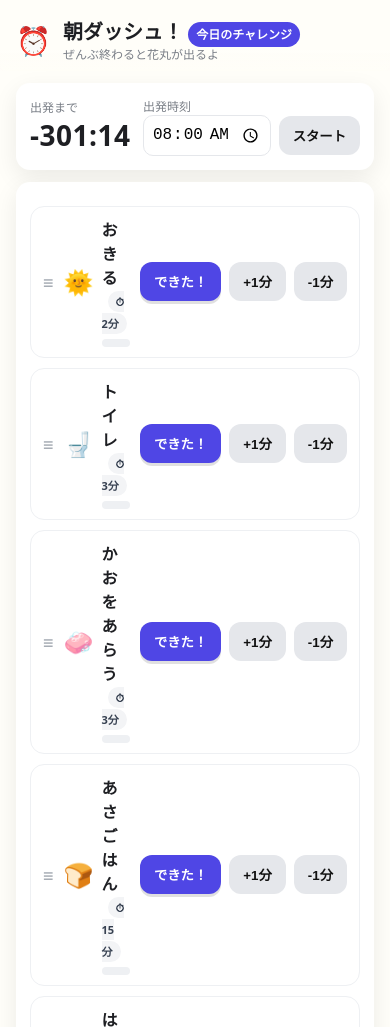
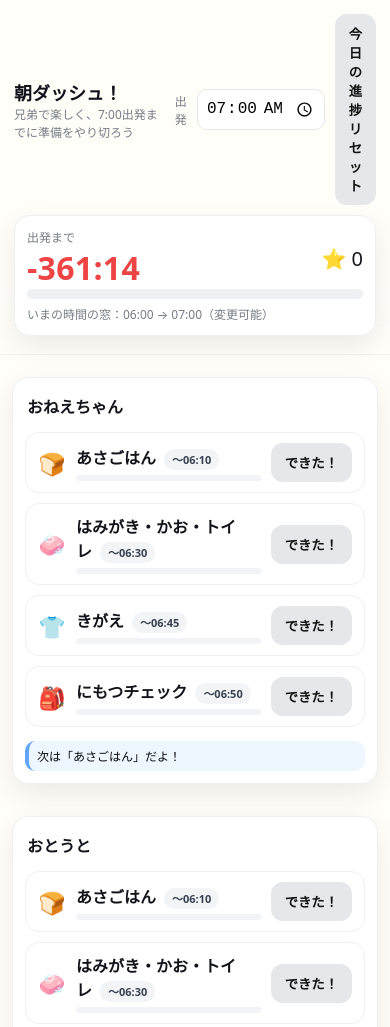
Before and after one commit to sing555/asa-dash, a plain HTML site: page index.html in a window 390 px wide. Shown: the top 1027 px of the page. Drawn offline with Linux system fonts and the light colour scheme.

Commit message:
Update index.html

```diff
--- a/index.html
+++ b/index.html
@@ -3,307 +3,351 @@
 <head>
 <meta charset="utf-8" />
 <meta name="viewport" content="width=device-width,initial-scale=1" />
-<title>朝ダッシュ！ | モーニングルーティン</title>
+<title>朝ダッシュ！ | 兄弟で楽しくモーニング</title>
+<meta name="theme-color" content="#4f46e5" />
 <style>
   :root{
-    --bg:#fffef9; --card:#ffffff; --ink:#1e1f23; --muted:#7a7f87;
-    --accent:#2abf77; --accent2:#4f46e5; --danger:#ef4444;
-    --shadow:0 8px 24px rgba(0,0,0,.08);
+    --bg:#fffef9; --card:#ffffff; --ink:#12131a; --muted:#767b85;
+    --accent:#4f46e5; --accent2:#22c55e; --danger:#ef4444;
+    --barbg:#eef0f3; --shadow:0 10px 28px rgba(0,0,0,.08);
   }
-  body{margin:0;background:var(--bg);color:var(--ink);font-family:system-ui,-apple-system,Segoe UI,Roboto,Helvetica,Arial,sans-serif;}
-  header{padding:16px 16px 8px;display:flex;align-items:center;gap:12px;position:sticky;top:0;background:linear-gradient(180deg,#fffef9 70%,transparent);backdrop-filter:saturate(1.2) blur(4px);z-index:2}
-  h1{font-size:20px;margin:0}
-  .badge{font-size:12px;color:#fff;background:var(--accent2);padding:4px 8px;border-radius:999px}
-  .container{padding:0 16px 80px;max-width:720px;margin:0 auto}
-  .card{background:var(--card);border-radius:14px;box-shadow:var(--shadow);padding:14px;margin:12px 0}
-  .row{display:flex;align-items:center;gap:12px}
-  .grow{flex:1}
-  .time{font-variant-numeric:tabular-nums}
-  .timer{font-size:28px;font-weight:700;letter-spacing:.5px}
+  *{box-sizing:border-box}
+  body{margin:0;background:var(--bg);color:var(--ink);font-family:system-ui,-apple-system,Segoe UI,Roboto,Helvetica,Arial,sans-serif}
+  header{position:sticky;top:0;z-index:10;background:linear-gradient(180deg,#fffef9 80%,#fff0);backdrop-filter:saturate(1.1) blur(4px);padding:14px 14px 8px;border-bottom:1px solid #f1f2f4}
+  .row{display:flex;gap:12px;align-items:center}
+  .space{justify-content:space-between}
+  h1{font-size:18px;margin:0}
+  .timer{font-variant-numeric:tabular-nums;font-size:32px;font-weight:800;letter-spacing:.3px}
+  .late{color:var(--danger)}
   .muted{color:var(--muted);font-size:12px}
-  .field{display:flex;gap:8px;align-items:center}
+  .bar{height:10px;background:var(--barbg);border-radius:999px;overflow:hidden}
+  .bar > span{display:block;height:100%;background:var(--accent);width:0%}
+  .wrap{padding:12px;max-width:980px;margin:0 auto}
+  .card{background:var(--card);border:1px solid #eef0f3;border-radius:16px;box-shadow:var(--shadow);padding:12px;margin:10px 0}
+  .controls{gap:10px}
   input[type=time]{font-size:16px;border:1px solid #e5e7eb;border-radius:10px;padding:8px}
-  button{appearance:none;border:0;border-radius:12px;padding:10px 14px;background:var(--accent2);color:#fff;font-weight:700;box-shadow:0 3px 0 rgba(0,0,0,.12);cursor:pointer}
-  button.secondary{background:#e5e7eb;color:#111;box-shadow:none}
-  button.ghost{background:transparent;color:var(--muted);box-shadow:none}
-  button.danger{background:var(--danger)}
-  ul#tasks{list-style:none;margin:0;padding:0}
-  li.task{display:flex;align-items:center;gap:10px;background:#fff;border:1px solid #eef0f3;border-radius:14px;padding:10px 12px;margin:10px 0;touch-action:none}
-  .handle{cursor:grab;font-size:18px;color:#9aa1aa}
-  .icon{font-size:24px;width:28px;text-align:center}
-  .task-main{flex:1}
-  .task-title{font-weight:700}
-  .bar{height:8px;background:#eef0f3;border-radius:999px;overflow:hidden;margin-top:6px}
-  .bar > span{display:block;height:100%;background:var(--accent);width:0%}
-  .chip{font-size:11px;background:#f3f4f6;color:#374151;border-radius:999px;padding:3px 8px;margin-left:6px}
-  .done{opacity:.55;text-decoration:line-through}
-  .right{display:flex;align-items:center;gap:8px}
+  button{appearance:none;border:0;border-radius:12px;padding:10px 14px;background:var(--accent);color:#fff;font-weight:700}
+  button.secondary{background:#e5e7eb;color:#111}
+  button.ghost{background:transparent;color:var(--muted)}
+  .grid{display:grid;grid-template-columns:1fr;gap:12px}
+  @media(min-width:680px){ .grid{grid-template-columns:1fr 1fr} }
+  .kid{display:flex;flex-direction:column;gap:10px}
+  .kid h2{font-size:16px;margin:4px 2px}
+  ul.tasks{list-style:none;margin:0;padding:0;display:flex;flex-direction:column;gap:10px}
+  li.task{display:grid;grid-template-columns:auto 1fr auto;gap:10px;align-items:center;border:1px solid #eef0f3;border-radius:14px;padding:10px 12px;background:#fff}
+  .icon{font-size:22px;width:28px;text-align:center}
+  .title{font-weight:700}
+  .due{font-size:11px;color:#374151;background:#f3f4f6;border-radius:999px;padding:3px 8px;margin-left:8px}
+  .done .title{text-decoration:line-through;opacity:.6}
+  .progress{height:6px;background:#f2f3f6;border-radius:999px;overflow:hidden;margin-top:6px}
+  .progress > span{display:block;height:100%;background:var(--accent2);width:0%}
+  .nav{font-size:12px;color:#0a0a0a;background:#eef7ff;border-left:4px solid #60a5fa;padding:6px 8px;border-radius:10px;margin-top:4px}
   .star{font-size:20px}
-  footer.fab{position:fixed;left:0;right:0;bottom:0;padding:12px;background:linear-gradient(180deg,transparent,rgba(255,255,255,.9)), #fff;border-top:1px solid #eee;display:flex;gap:8px;justify-content:center}
-  .confetti{position:fixed;inset:0;pointer-events:none}
+  .cele{position:fixed;inset:0;pointer-events:none}
+  .center{display:flex;align-items:center;gap:10px}
+  .footer{position:fixed;left:0;right:0;bottom:0;padding:10px;background:#ffffffcc;border-top:1px solid #eee;backdrop-filter:blur(6px)}
+  .history{font-size:13px}
 </style>
 </head>
 <body>
-  <header class="row">
-    <div style="font-size:28px">⏰</div>
-    <div class="grow">
-      <h1>朝ダッシュ！ <span class="badge">今日のチャレンジ</span></h1>
-      <div class="muted">ぜんぶ終わると花丸が出るよ</div>
+  <header>
+    <div class="row space">
+      <div>
+        <h1>朝ダッシュ！</h1>
+        <div class="muted">兄弟で楽しく、7:00出発までに準備をやり切ろう</div>
+      </div>
+      <div class="row controls">
+        <label class="muted">出発</label>
+        <input type="time" id="departAt" />
+        <button class="secondary" id="resetDay">今日の進捗リセット</button>
+      </div>
+    </div>
+    <div class="card">
+      <div class="row space">
+        <div>
+          <div class="muted">出発まで</div>
+          <div id="countdown" class="timer">--:--</div>
+        </div>
+        <div class="center">
+          <div class="star" id="stars">⭐ 0</div>
+        </div>
+      </div>
+      <div class="bar" aria-label="残り時間"><span id="timeBar"></span></div>
+      <div class="muted" id="windowHint" style="margin-top:6px"></div>
     </div>
   </header>
 
-  <div class="container">
-    <div class="card row">
-      <div class="grow">
-        <div class="muted">出発まで</div>
-        <div class="timer time" id="countdown">--:--</div>
+  <main class="wrap">
+    <div class="grid">
+      <section class="kid card" id="kidA">
+        <h2>おねえちゃん</h2>
+        <ul class="tasks" id="tasksA"></ul>
+        <div class="nav" id="nextA">次は —</div>
+      </section>
+      <section class="kid card" id="kidB">
+        <h2>おとうと</h2>
+        <ul class="tasks" id="tasksB"></ul>
+        <div class="nav" id="nextB">次は —</div>
+      </section>
+    </div>
+
+    <section class="card">
+      <h3 style="margin:6px 2px">履歴</h3>
+      <div class="history" id="history"></div>
+      <div class="row" style="margin-top:8px;justify-content:flex-end">
+        <button class="ghost" id="clearHistory">履歴を全消去</button>
+      </div>
+    </section>
+  </main>
+
+  <canvas id="cele" class="cele"></canvas>
+
+<script>
+/* ====== 設定・初期値 ====== */
+const KEY="asadash_v4";
+const START_HOUR=6; // 6:00固定（ゲージの基準）
+const DEFAULT_DEPART="07:00";
+const TASKS_DEF=[
+  {id:"meal",  title:"あさごはん", icon:"🍞", due:"06:10"},
+  {id:"hyg",   title:"はみがき・かお・トイレ", icon:"🧼", due:"06:30"},
+  {id:"dress", title:"きがえ", icon:"👕", due:"06:45"},
+  {id:"bag",   title:"にもつチェック", icon:"🎒", due:"06:50"},
+];
+const KIDS=["A","B"]; // A=おねえちゃん, B=おとうと
+
+/* ====== 状態 ====== */
+const todayStr=()=>{const d=new Date();return d.toISOString().slice(0,10)};
+const dayKey=()=>`${KEY}:${todayStr()}`;
+function defaultState(){
+  const baseTasks=()=>TASKS_DEF.map(t=>({...t, done:false, p:0, ts:null}));
+  return {
+    depart: localStorage.getItem(KEY+":lastDepart") || DEFAULT_DEPART,
+    stars: Number(localStorage.getItem(KEY+":stars")||0),
+    kids:{
+      A:{ name:"おねえちゃん", tasks:baseTasks(), startedAt:null, finishedAt:null },
+      B:{ name:"おとうと", tasks:baseTasks(), startedAt:null, finishedAt:null },
+    },
+    history: JSON.parse(localStorage.getItem(KEY+":history")||"[]"),
+    best: JSON.parse(localStorage.getItem(KEY+":best")||"null"), // {date, finishedAt}
+  };
+}
+let state = JSON.parse(localStorage.getItem(dayKey())||"null") || defaultState();
+
+/* ====== DOM ====== */
+const $depart=document.getElementById("departAt");
+const $count=document.getElementById("countdown");
+const $bar=document.getElementById("timeBar");
+const $hint=document.getElementById("windowHint");
+const $stars=document.getElementById("stars");
+const $tasksA=document.getElementById("tasksA");
+const $tasksB=document.getElementById("tasksB");
+const $nextA=document.getElementById("nextA");
+const $nextB=document.getElementById("nextB");
+const $hist=document.getElementById("history");
+const $reset=document.getElementById("resetDay");
+const $clearHist=document.getElementById("clearHistory");
+
+/* ====== 保存 ====== */
+function persist(){
+  localStorage.setItem(dayKey(), JSON.stringify(state));
+  localStorage.setItem(KEY+":lastDepart", state.depart);
+  localStorage.setItem(KEY+":stars", String(state.stars));
+  localStorage.setItem(KEY+":history", JSON.stringify(state.history));
+  localStorage.setItem(KEY+":best", JSON.stringify(state.best));
+}
+
+/* ====== 時刻ユーティリティ ====== */
+function todayAt(hhmm){ // "06:10" -> Date today
+  const [h,m]=hhmm.split(":").map(Number);
+  const d=new Date(); d.setHours(h,m,0,0); return d;
+}
+function fmtHM(d){const h=String(d.getHours()).padStart(2,"0"), m=String(d.getMinutes()).padStart(2,"0"); return `${h}:${m}`;}
+function diffMs(a,b){return a-b;}
+function clamp(v,min,max){return Math.max(min,Math.min(max,v));}
+
+/* ====== タスク描画 ====== */
+function renderKid(kidId, $list, $next){
+  $list.innerHTML="";
+  const k=state.kids[kidId];
+  k.tasks.forEach((t,idx)=>{
+    const li=document.createElement("li"); li.className="task"+(t.done?" done":"");
+    li.innerHTML=`
+      <div class="icon">${t.icon}</div>
+      <div>
+        <div class="title">${t.title}<span class="due">〜${t.due}</span></div>
+        <div class="progress" aria-valuemin="0" aria-valuemax="100" aria-valuenow="${t.p}"><span style="width:${t.p}%"></span></div>
       </div>
       <div>
-        <div class="muted">出発時刻</div>
-        <div class="field">
-          <input type="time" id="departAt" />
-          <button class="secondary" id="startDay">スタート</button>
-        </div>
+        <button class="secondary" data-act="toggle">${t.done?"もどす":"できた！"}</button>
       </div>
-    </div>
-
-    <div class="card">
-      <ul id="tasks"></ul>
-      <div class="row" style="justify-content:space-between;margin-top:4px">
-        <button class="ghost" id="resetDay">今日の進捗をリセット</button>
-        <div class="muted">長押しまたは「≡」で並び替え</div>
-      </div>
-    </div>
-
-    <div class="card row">
-      <div class="grow">
-        <div class="muted">ごほうび</div>
-        <div id="stars" class="star" aria-live="polite">⭐ 0</div>
-      </div>
-      <button class="danger" id="clearAll">すべて初期化</button>
-    </div>
-  </div>
-
-  <canvas class="confetti" id="confetti"></canvas>
-
-<script>
-/** ------- 初期データ ------- **/
-const DEFAULT_TASKS = [
-  { id:'wake',   title:'おきる',         icon:'🌞', minutes:2 },
-  { id:'toilet', title:'トイレ',         icon:'🚽', minutes:3 },
-  { id:'wash',   title:'かおをあらう',   icon:'🧼', minutes:3 },
-  { id:'meal',   title:'あさごはん',     icon:'🍞', minutes:15 },
-  { id:'brush',  title:'はみがき',       icon:'🪥', minutes:3 },
-  { id:'dress',  title:'きがえる',       icon:'👕', minutes:5 },
-  { id:'bag',    title:'にもつチェック', icon:'🎒', minutes:3 },
-  { id:'shoes',  title:'くつをはく',     icon:'👟', minutes:2 },
-];
-const KEY = 'asaDashV1';
-const todayKey = () => {
-  const d = new Date(); const y=d.getFullYear(), m=d.getMonth()+1, day=d.getDate();
-  return `${KEY}:${y}-${String(m).padStart(2,'0')}-${String(day).padStart(2,'0')}`;
-};
-const defaultState = () => ({
-  departAt: '08:00',
-  tasks: DEFAULT_TASKS.map(t => ({...t, done:false, progress:0})),
-  stars: 0,
-});
-function loadState() {
-  const raw = localStorage.getItem(todayKey());
-  if (raw) try { return JSON.parse(raw); } catch {}
-  // 新しい日になったら初期タスク順も引き継ぎたい：最後の並びがある場合は使う
-  const last = localStorage.getItem(KEY+':lastOrder');
-  const st = defaultState();
-  if (last) {
-    const ids = JSON.parse(last);
-    st.tasks.sort((a,b)=>ids.indexOf(a.id)-ids.indexOf(b.id));
-  }
-  // 直近の出発時刻
-  const lastDepart = localStorage.getItem(KEY+':lastDepart');
-  if (lastDepart) st.departAt = lastDepart;
-  return st;
-}
-function saveState() {
-  localStorage.setItem(todayKey(), JSON.stringify(state));
-  localStorage.setItem(KEY+':lastOrder', JSON.stringify(state.tasks.map(t=>t.id)));
-  localStorage.setItem(KEY+':lastDepart', state.departAt);
+    `;
+    li.querySelector("button").addEventListener("click",()=>{
+      // 開始時刻を記録（最初の完了が押された瞬間を開始とみなす）
+      if (!k.startedAt) k.startedAt=new Date().toISOString();
+      t.done=!t.done; t.p=t.done?100:0; t.ts = t.done ? new Date().toISOString() : null;
+      sfx("done"); sprinkle(li); // 演出
+      // 次タスクナビ
+      const next = k.tasks.find(x=>!x.done);
+      $next.textContent = next ? `次は「${next.title}」だよ！` : `全部できた！おつかれさま！`;
+      // 完了チェック
+      if (allKidsDone()){
+        celebrate();
+        recordHistory();
+      }
+      persist(); render();
+    });
+    $list.appendChild(li);
+  });
+  // 初期ナビ
+  const nxt=k.tasks.find(x=>!x.done);
+  $next.textContent = nxt ? `次は「${nxt.title}」だよ！` : `全部できた！おつかれさま！`;
 }
 
-/** ------- 状態 ------- **/
-let state = loadState();
+function renderHistory(){
+  const items = state.history.slice(-7).reverse(); // 直近7件
+  if (items.length===0){ $hist.textContent="まだ履歴はありません。"; return; }
+  $hist.innerHTML = items.map(h=>{
+    const bestBadge = (state.best && state.best.finishedAt===h.finishedAt) ? " 🏆ベスト" : "";
+    return `<div style="padding:6px 0;border-bottom:1px dashed #eee">
+      <div><strong>${h.date}</strong> 完了 ${h.finishedAt}${bestBadge}</div>
+      <div class="muted">おねえちゃん: ${h.kids.A.map(x=>`${x.id}:${x.time}`).join(" / ")}</div>
+      <div class="muted">おとうと: ${h.kids.B.map(x=>`${x.id}:${x.time}`).join(" / ")}</div>
+    </div>`;
+  }).join("");
+}
 
-/** ------- DOM参照 ------- **/
-const $tasks = document.getElementById('tasks');
-const $departAt = document.getElementById('departAt');
-const $countdown = document.getElementById('countdown');
-const $stars = document.getElementById('stars');
-const $startDay = document.getElementById('startDay');
-const $resetDay = document.getElementById('resetDay');
-const $clearAll = document.getElementById('clearAll');
+function render(){
+  $depart.value = state.depart;
+  $stars.textContent = `⭐ ${state.stars}`;
+  renderKid("A",$tasksA,$nextA);
+  renderKid("B",$tasksB,$nextB);
+  renderHistory();
+}
 
-/** ------- レンダリング ------- **/
-function render() {
-  $departAt.value = state.departAt;
-  $stars.textContent = `⭐ ${state.stars}`;
-  $tasks.innerHTML = '';
-  state.tasks.forEach((t,i)=>{
-    const li = document.createElement('li');
-    li.className = 'task';
-    li.draggable = true;
-    li.dataset.id = t.id;
-    li.innerHTML = `
-      <div class="handle" title="並び替え">≡</div>
-      <div class="icon" aria-hidden="true">${t.icon}</div>
-      <div class="task-main ${t.done?'done':''}">
-        <div class="task-title">${t.title}
-          <span class="chip time">⏱ ${t.minutes}分</span>
-        </div>
-        <div class="bar" role="progressbar" aria-valuemin="0" aria-valuemax="100" aria-valuenow="${t.progress}">
-          <span style="width:${t.progress}%"></span>
-        </div>
-      </div>
-      <div class="right">
-        <button class="${t.done?'secondary':''}" data-action="toggle">${t.done?'もどす':'できた！'}</button>
-        <button class="secondary" data-action="+">+1分</button>
-        <button class="secondary" data-action="-">-1分</button>
-      </div>
-    `;
-    // ボタン動作
-    li.querySelectorAll('button').forEach(btn=>{
-      btn.addEventListener('click',()=>{
-        const act = btn.dataset.action;
-        const task = state.tasks.find(x=>x.id===t.id);
-        if (act==='toggle') {
-          task.done = !task.done;
-          if (task.done) task.progress = 100;
-          chime(task.done ? 'done':'click');
-          if (allDone()) celebrate();
-        } else if (act==='+') {
-          task.progress = Math.min(100, task.progress + Math.round(100/(task.minutes||1)));
-        } else if (act==='-') {
-          task.progress = Math.max(0, task.progress - Math.round(100/(task.minutes||1)));
-        }
-        saveState(); render();
-      });
-    });
-    // DnD
-    li.addEventListener('dragstart', (e)=>{
-      e.dataTransfer.setData('text/plain', t.id);
-    });
-    li.addEventListener('dragover', (e)=>{ e.preventDefault(); li.style.background='#f7f7fb'; });
-    li.addEventListener('dragleave', ()=>{ li.style.background='#fff'; });
-    li.addEventListener('drop',(e)=>{
-      e.preventDefault(); li.style.background='#fff';
-      const fromId = e.dataTransfer.getData('text/plain');
-      const toId = t.id;
-      if (fromId===toId) return;
-      const arr = state.tasks;
-      const from = arr.findIndex(x=>x.id===fromId);
-      const to = arr.findIndex(x=>x.id===toId);
-      const [moved] = arr.splice(from,1);
-      arr.splice(to,0,moved);
-      chime('move'); saveState(); render();
-    });
-    $tasks.appendChild(li);
-  });
-}
-function allDone(){ return state.tasks.every(t=>t.done); }
-
-/** ------- 時刻・タイマー ------- **/
-function tick(){
-  // 残り時間
-  const [hh,mm] = state.departAt.split(':').map(Number);
-  const now = new Date();
-  const dep = new Date(now);
-  dep.setHours(hh, mm, 0, 0);
-  let ms = dep - now;
-  let neg = false;
-  if (ms < 0) { neg = true; ms = -ms; }
+/* ====== カウントダウン＆ゲージ ====== */
+function timerTick(){
+  const now=new Date();
+  const depart=todayAt(state.depart);
+  const start=todayAt(String(START_HOUR).padStart(2,"0")+":00");
+  // 残り
+  let ms = depart - now;
+  const neg = ms<0;
+  if (neg) ms = -ms;
   const m = Math.floor(ms/60000);
   const s = Math.floor((ms%60000)/1000);
-  $countdown.textContent = `${neg?'-':''}${String(m).padStart(2,'0')}:${String(s).padStart(2,'0')}`;
-  requestAnimationFrame(()=>{}); // noop for smoother paint
+  $count.textContent = `${neg?"-":""}${String(m).padStart(2,"0")}:${String(s).padStart(2,"0")}`;
+  $count.classList.toggle("late", neg);
+  // ゲージ（start→depart の区間に対する now の位置）
+  const total = depart - start;
+  const remain = clamp(depart - now, 0, total);
+  const pct = clamp( (remain/total)*100, 0, 100 );
+  $bar.style.width = `${pct}%`;
+  $bar.style.background = neg ? "var(--danger)" : "var(--accent)";
+  $hint.textContent = `いまの時間の窓：${fmtHM(start)} → ${fmtHM(depart)}（変更可能）`;
 }
-setInterval(tick, 500);
+setInterval(timerTick, 250);
 
-/** ------- ごほうび & 演出 ------- **/
-function celebrate(){
-  state.stars += 1; saveState(); render(); confettiBurst(); chime('celebrate');
-}
-
-/** ------- 音（WebAudioで軽量ビープ） ------- **/
+/* ====== 祝福演出・効果音 ====== */
 let audioCtx;
-function chime(type='click'){
+function sfx(type="click"){
   try{
     audioCtx = audioCtx || new (window.AudioContext||window.webkitAudioContext)();
-    const o = audioCtx.createOscillator(), g = audioCtx.createGain();
+    const o=audioCtx.createOscillator(), g=audioCtx.createGain();
     o.connect(g); g.connect(audioCtx.destination);
-    const map = {
-      click:{f:660, dur:0.06},
-      done:{f:880, dur:0.12},
-      move:{f:520, dur:0.06},
-      celebrate:{f:1040, dur:0.18},
-    };
-    const {f, dur} = map[type] || map.click;
-    o.frequency.value = f; g.gain.value=.06;
-    const t = audioCtx.currentTime;
+    // ランダム音階（達成感を変化させる）
+    const base = {done:[660,740,830,990], win:[880,1040,1240], click:[520,600,680]}[type] || [600];
+    const f = base[Math.floor(Math.random()*base.length)];
+    o.frequency.value = f; g.gain.value=.07;
+    const t=audioCtx.currentTime; const dur = type==="win" ? 0.22 : 0.12;
     o.start(t); o.stop(t+dur);
   }catch(e){}
 }
-
-/** ------- コンフェッティ ------- **/
-const canvas = document.getElementById('confetti');
-const ctx = canvas.getContext('2d');
-let confs = [];
-function resize(){ canvas.width = innerWidth; canvas.height = innerHeight; }
-addEventListener('resize', resize); resize();
-function confettiBurst(){
-  const colors = ['#facc15','#60a5fa','#34d399','#fb7185','#a78bfa'];
-  for(let i=0;i<120;i++){
-    confs.push({
-      x: canvas.width/2, y: 40,
-      vx: (Math.random()-0.5)*6, vy: Math.random()*-6-2,
-      g: 0.12, size: Math.random()*6+3, color: colors[Math.floor(Math.random()*colors.length)], ttl: 160
-    });
+const canvas=document.getElementById("cele"); const ctx=canvas.getContext("2d");
+function resize(){ canvas.width=innerWidth; canvas.height=innerHeight } addEventListener("resize",resize); resize();
+let parts=[];
+function sprinkle(el){
+  const r=el.getBoundingClientRect();
+  const x=r.left+r.width/2, y=r.top+scrollY;
+  for(let i=0;i<20;i++){
+    parts.push({x,y,vx:(Math.random()-0.5)*4,vy:Math.random()*-5-2,g:.18,size:Math.random()*5+2,color:["#facc15","#60a5fa","#34d399","#fb7185","#a78bfa"][i%5],ttl:100});
+  }
+}
+function burstCenter(){
+  const x=innerWidth/2, y=80;
+  for(let i=0;i<140;i++){
+    parts.push({x,y,vx:(Math.random()-0.5)*7,vy:Math.random()*-7-2,g:.12,size:Math.random()*6+3,color:["#facc15","#60a5fa","#34d399","#fb7185","#a78bfa"][i%5],ttl:160});
   }
 }
 function anim(){
   ctx.clearRect(0,0,canvas.width,canvas.height);
-  confs.forEach(p=>{
-    p.ttl--; p.vy += p.g; p.x += p.vx; p.y += p.vy;
-    ctx.fillStyle = p.color;
-    ctx.fillRect(p.x, p.y, p.size, p.size);
+  parts.forEach(p=>{
+    p.ttl--; p.vy+=p.g; p.x+=p.vx; p.y+=p.vy;
+    ctx.fillStyle=p.color; ctx.fillRect(p.x,p.y,p.size,p.size);
   });
-  confs = confs.filter(p=>p.ttl>0 && p.y < canvas.height+20);
+  parts = parts.filter(p=>p.ttl>0 && p.y<canvas.height+30);
   requestAnimationFrame(anim);
 }
 anim();
 
-/** ------- イベント ------- **/
-$departAt.addEventListener('change',()=>{
-  state.departAt = $departAt.value || '08:00';
-  saveState(); tick();
+/* ====== すべて完了？ ====== */
+function allKidsDone(){
+  return KIDS.every(kid=>{
+    return state.kids[kid].tasks.every(t=>t.done);
+  });
+}
+function celebrate(){
+  state.stars += 1;
+  sfx("win"); burstCenter();
+}
+
+/* ====== 履歴・ベスト ====== */
+function recordHistory(){
+  const now = new Date();
+  // 兄弟の個別記録
+  const recKids = {};
+  KIDS.forEach(kid=>{
+    const k=state.kids[kid];
+    k.finishedAt = k.finishedAt || now.toISOString();
+    recKids[kid] = k.tasks.map(t=>{
+      return {id:t.id, time: t.ts ? t.ts.slice(11,16) : "--:--"};
+    });
+  });
+  const finishedHM = fmtHM(now);
+  const rec = {date: todayStr(), finishedAt: finishedHM, kids: recKids};
+  state.history.push(rec);
+  // ベスト：終了時刻が最も早い（6:00スタート前提で単純比較）
+  const toMin=hm=>{const [h,m]=hm.split(":").map(Number); return h*60+m;}
+  if (!state.best || toMin(finishedHM) < toMin(state.best.finishedAt)){
+    state.best = {date: rec.date, finishedAt: finishedHM};
+  }
+  persist(); renderHistory();
+}
+
+/* ====== イベント ====== */
+$depart.addEventListener("change",()=>{
+  state.depart = $depart.value || DEFAULT_DEPART;
+  persist(); timerTick();
 });
-$startDay.addEventListener('click', ()=>{
-  // 進捗0 & 完了解除（順番は保持）
-  state.tasks.forEach(t=>{ t.done=false; t.progress=0; });
-  saveState(); render(); chime('click');
+$reset.addEventListener("click",()=>{
+  if(!confirm("今日の進捗をリセットしますか？")) return;
+  KIDS.forEach(kid=>{
+    const k=state.kids[kid];
+    k.tasks = TASKS_DEF.map(t=>({...t, done:false, p:0, ts:null}));
+    k.startedAt=null; k.finishedAt=null;
+  });
+  persist(); render();
 });
-$resetDay.addEventListener('click', ()=>{
-  if (!confirm('今日の進捗をリセットしますか？')) return;
-  state.tasks.forEach(t=>{ t.done=false; t.progress=0; });
-  saveState(); render();
-});
-$clearAll.addEventListener('click', ()=>{
-  if (!confirm('データをすべて初期化しますか？（今日・履歴・設定）')) return;
-  Object.keys(localStorage).forEach(k=>{
-    if (k.startsWith(KEY)) localStorage.removeItem(k);
-  });
-  state = defaultState(); saveState(); render();
+$clearHist.addEventListener("click",()=>{
+  if(!confirm("履歴をすべて削除しますか？")) return;
+  state.history=[]; state.best=null; persist(); renderHistory();
 });
 
-/** ------- 初期表示 ------- **/
-render(); tick();
+/* ====== 初期描画 ====== */
+(function init(){
+  // depart 初期値セット（未設定時は DEFAULT）
+  if (!state.depart) state.depart = DEFAULT_DEPART;
+  persist(); render(); timerTick();
+})();
 </script>
 </body>
 </html>
```
